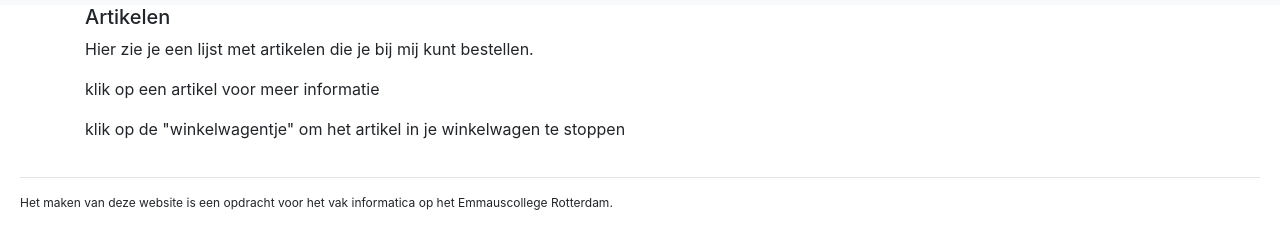
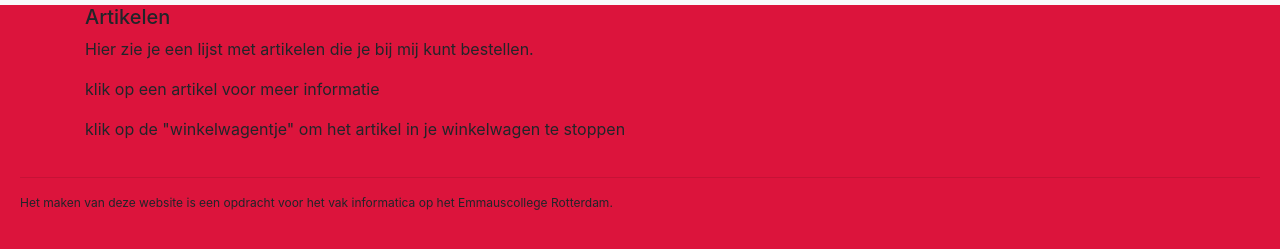
Before and after one commit to emmaus-5v/webshop-5vc-sam-anthony-thijs, a website: page web/index.html in a window 1280 px wide. Shown: the part 51-300 px from the top of the page. Drawn offline with nearby package versions, Linux system fonts and the light colour scheme; no server answers.

Commit message:
background
Signed-off-by: AnthonyHit <112371@emmauscollege.nl>

```diff
--- a/web/css/style.css
+++ b/web/css/style.css
@@ -73,3 +73,7 @@ footer {
   width: 25%;
   float: left;
 }
+
+body{
+ background-color: crimson;
+};
```
